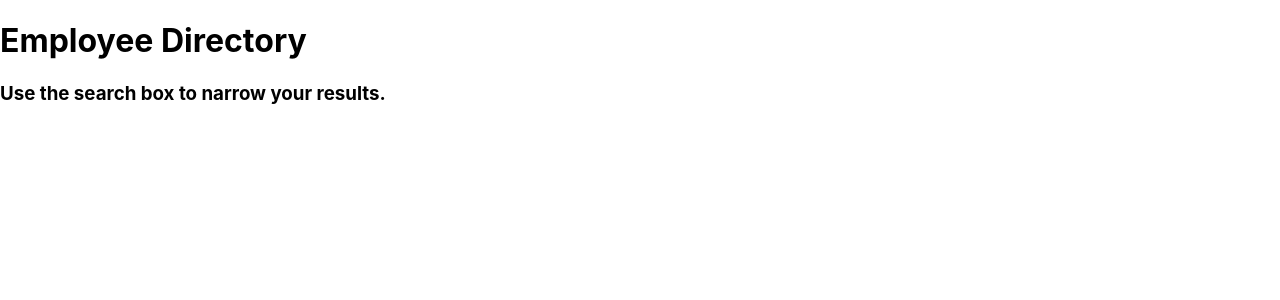
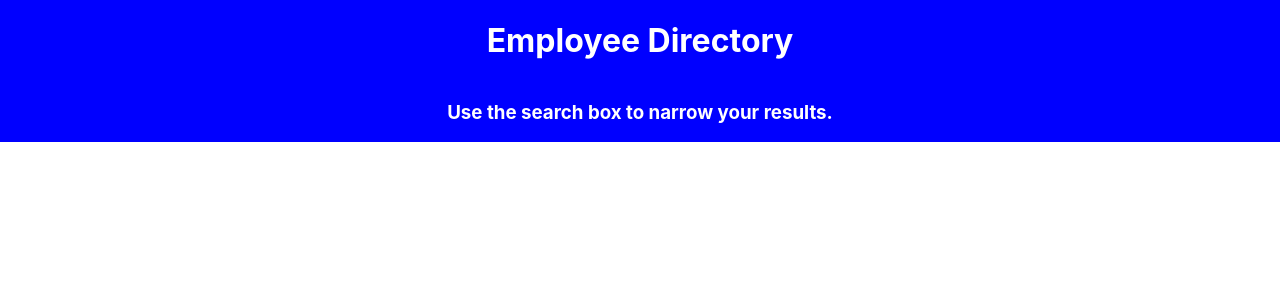
Before and after one commit to AshleyLerma/employee-directory, a React (Create React App) app: page / in a window 1280 px wide. Shown: the top 300 px of the page. Built offline with nearby package versions, Linux system fonts and the light colour scheme.

Commit message:
add header css

```diff
--- a/src/components/header/Header.css
+++ b/src/components/header/Header.css
@@ -0,0 +1,9 @@
+.header {
+  text-align: center;
+  background-color: blue;
+  color: white;
+  display: flex;
+  flex-direction: column;
+  align-items: center;
+  justify-content: center;
+}
--- a/src/components/header/Header.js
+++ b/src/components/header/Header.js
@@ -4,7 +4,7 @@ import "./Header.css";
 class Header extends Component {
   render() {
     return (
-      <div>
+      <div className='header'>
         <h1>Employee Directory</h1>
         <h3>Use the search box to narrow your results.</h3>
       </div>
```
Also changed, not shown: src/App.css (+0 -11 lines).
